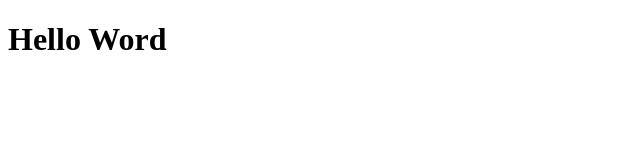
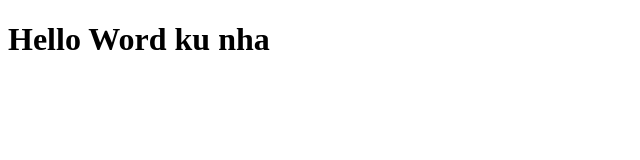
Before and after one commit to phuongdang11/ltinh1, a plain HTML site: page index.html in a window 1280 px wide. Shown: the whole page, without its empty margins (0-640 px from the left). Drawn offline with Linux system fonts and the light colour scheme.

Commit message:
Update index.html

```diff
--- a/index.html
+++ b/index.html
@@ -6,6 +6,6 @@
     <title>Document</title>
 </head>
 <body>
-    <h1>Hello Word</h1>
+    <h1>Hello Word ku nha </h1>
 </body>
 </html>
```
